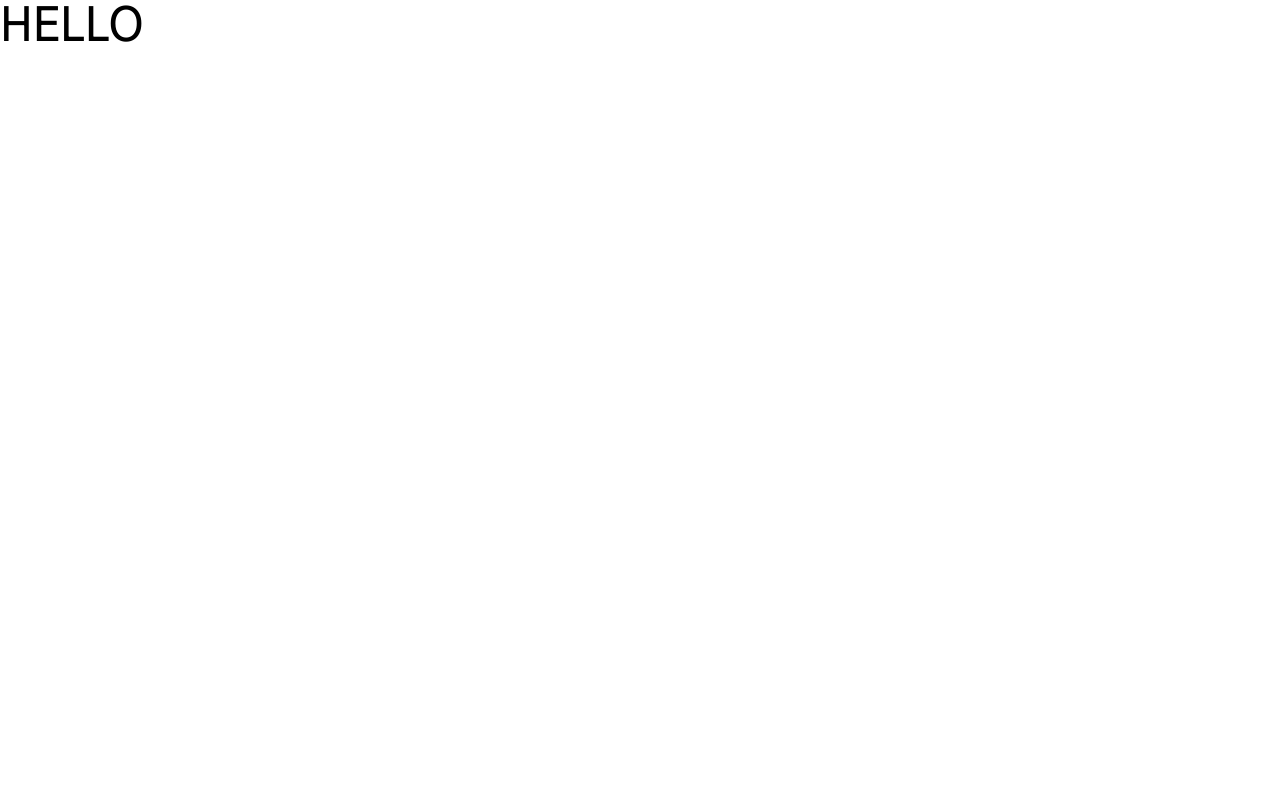
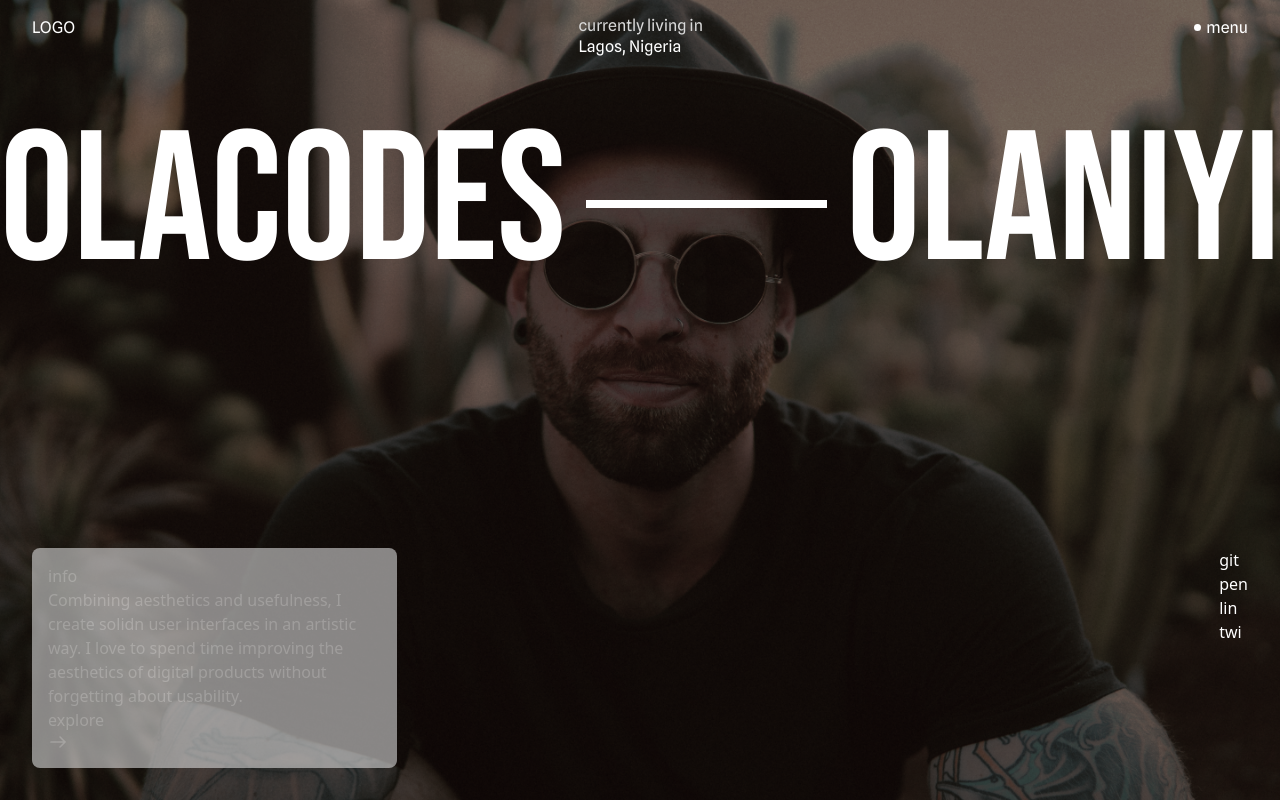
Before and after one commit to uzoway/olacodes-portfolio, a website: page src/index.html in a window 1280 px wide. Drawn offline with Linux system fonts and the light colour scheme.

Commit message:
feat: Add html structure and styling for the home page. About 55% done

```diff
--- a/src/index.html
+++ b/src/index.html
@@ -6,10 +6,40 @@
     <meta name="viewport" content="width=device-width, initial-scale=1.0">
     <link href="/dist/output.css" rel="stylesheet">
     <link href="https://fonts.googleapis.com/css2?family=Bebas+Neue&family=Spline+Sans&display=swap" rel="stylesheet">
-    <title>Document</title>
+    <title>Olacodes Olaniyi | Frontend Developer</title>
 </head>
-<body>
+<body class="relative">
 
-    <h1 class="text-5xl text-red-700 font-spline-sans uppercase">hello</h1>
+    <header class="absolute top-0 left-0 w-full z-10 flex justify-between py-4 px-8 text-white font-spline-sans">
+        <a href="#" class="uppercase">Logo</a>
+        <p class="text-pale leading-[1.3] font-spline-sans">currently living in <br> <span class="text-white">Lagos, Nigeria</span></p>
+        <p class="menu-list-style relative">menu</p>
+    </header>
+
+    <main class="hero w-full h-screen relative text-white">
+        <h1 class="uppercase text-5xl pt-28 text-center font-bebas flex items-center justify-center text-[11.5rem]">olacodes <span class="w-[16rem] h-2 bg-white mx-5"></span> olaniyi</h1>
+
+        <section class="flex justify-between absolute bottom-0 left-0 w-full px-8 pb-8">
+            <div class="w-[30%] p-4 rounded-lg bg-pale opacity-60">
+                <p>info</p>
+                <p>Combining aesthetics and usefulness, I create solidn user interfaces in an artistic way. I love to spend time improving the
+                    aesthetics of digital products without forgetting about usability.
+                </p>
+                <a href="#">explore <img src="./assets/arrow-down.png" alt="right arrow icon"></a>
+            </div>
+
+            <div>
+                <nav>
+                    <ul>
+                        <li><a href="#">git</a></li>
+                        <li><a href="#">pen</a></li>
+                        <li><a href="#">lin</a></li>
+                        <li><a href="#">twi</a></li>
+                    </ul>
+                </nav>
+            </div>
+        </section>
+    </main>
+
 </body>
 </html>
--- a/src/input.css
+++ b/src/input.css
@@ -1,3 +1,28 @@
 @tailwind base;
 @tailwind components;
 @tailwind utilities;
+
+@layer utilities {
+    * {
+        margin: 0;
+        padding: 0;
+        box-sizing: border-box;
+    }
+
+    .hero {
+        background-image: url(../src/assets/bg-image.png);
+        background-position: top center;
+        background-size: 100%;
+    }
+
+    .menu-list-style:before {
+        position: absolute;
+        content: '';
+        top: .5rem;
+        left: -.8rem;
+        width: 7px;
+        height: 7px;
+        border-radius: 50%;
+        background-color: white;
+    }
+};
```
Also changed, not shown: dist/output.css.
